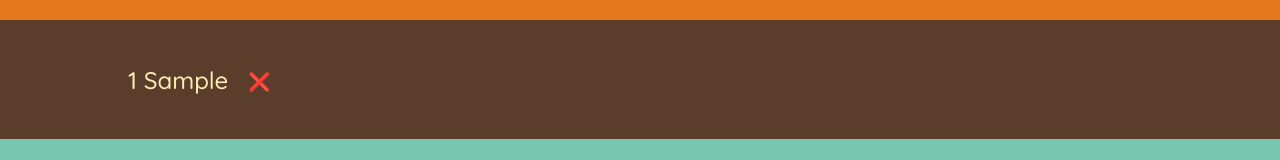
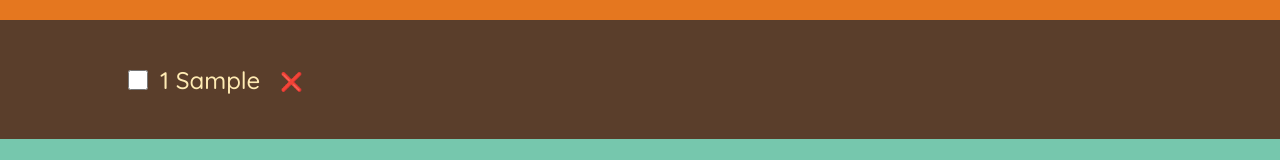
Before and after one commit to Demlew1/Travel-list, a React (Create React App) app: page / in a window 1280 px wide. Both pictures are taken after typing "Sample" into the empty fields and a click on the button "ADD". Shown: the part 257-417 px from the top of the page. Built offline with nearby package versions, Linux system fonts and the light colour scheme.

Commit message:
I have finished working with toggling the elements

```diff
--- a/src/App.js
+++ b/src/App.js
@@ -8,11 +8,22 @@ export default function App() {
   function deleteItems(id) {
     setItems((items) => items.filter((item) => item.id !== id));
   }
+  function handleToggleItem(id) {
+    setItems((items) =>
+      items.map((item) =>
+        item.id === id ? { ...item, packed: !item.packed } : item
+      )
+    );
+  }
   return (
     <div>
       <Logo />
       <Form onAddItems={handleAddItems} />
-      <PackingList items={items} onDeleteItems={deleteItems} />
+      <PackingList
+        items={items}
+        onDeleteItems={deleteItems}
+        handleToggleItems={handleToggleItem}
+      />
       <Stats />
     </div>
   );
@@ -56,20 +67,30 @@ function Form({ onAddItems }) {
     </form>
   );
 }
-function PackingList({ items, onDeleteItems }) {
+function PackingList({ items, onDeleteItems, handleToggleItems }) {
   return (
     <div className="list">
       <ul>
         {items.map((item) => (
-          <Item item={item} onDeleteItems={onDeleteItems} key={item.id} />
+          <Item
+            item={item}
+            onDeleteItems={onDeleteItems}
+            handleToggleItems={handleToggleItems}
+            key={item.id}
+          />
         ))}
       </ul>
     </div>
   );
 }
-function Item({ item, onDeleteItems }) {
+function Item({ item, onDeleteItems, handleToggleItems }) {
   return (
     <li>
+      <input
+        type="checkbox"
+        value={item.packed}
+        onClick={() => handleToggleItems(item.id)}
+      />
       <span style={item.packed ? { textDecoration: "line-through" } : {}}>
         {item.quantity} {item.description}
       </span>
```
